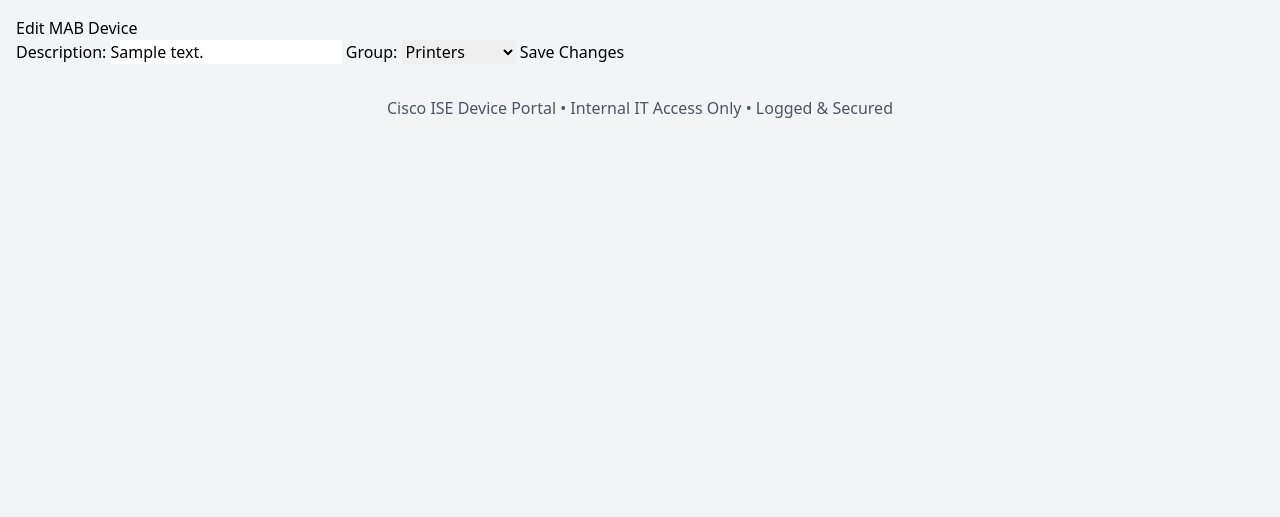
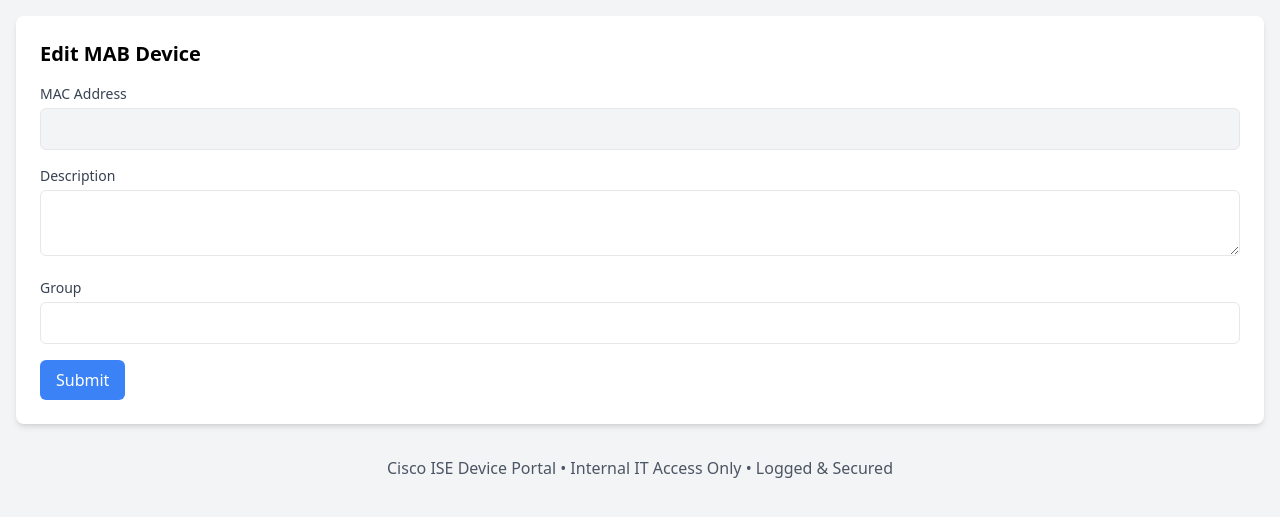
Before and after one commit to jddnd/mab-portal-replit, a Flask app: template templates/edit.html in a window 1280 px wide. Shown: the top 517 px of the page. Run offline with Flask 3, Linux system fonts and the light colour scheme; the visitor is signed in with stand-in values (Sample User, id 1); the template is opened without the code that fills it: most values are stand-ins (such as "Sample title", 1, 10 or a date in 2020); form fields are guessed from the names that the template uses; some libraries are stand-ins or nearby versions.

Commit message:
Update edit.html

```diff
--- a/templates/edit.html
+++ b/templates/edit.html
@@ -1,22 +1,28 @@
 {% extends "base.html" %}
 {% block content %}
-<div class="container">
-  <h2>Edit MAB Device</h2>
-  <form method="POST" action="/edit-device">
-    <input type="hidden" name="mac" value="{{ device.mac }}">
-
-    <label for="desc">Description:</label>
-    <input type="text" name="desc" value="{{ device.desc }}" required>
-
-    <label for="group">Group:</label>
-    <select name="group" required>
-      <option value="Printers" {% if device.group == 'Printers' %}selected{% endif %}>Printers</option>
-      <option value="IoT_Meeting" {% if device.group == 'IoT_Meeting' %}selected{% endif %}>IoT_Meeting</option>
-      <option value="Mgmt_AP" {% if device.group == 'Mgmt_AP' %}selected{% endif %}>Mgmt_AP</option>
-      <option value="Mgmt_SW" {% if device.group == 'Mgmt_SW' %}selected{% endif %}>Mgmt_SW</option>
-    </select>
-
-    <button type="submit">Save Changes</button>
-  </form>
+<div class="bg-white p-6 rounded-lg shadow-md">
+    <h2 class="text-xl font-semibold mb-4">Edit MAB Device</h2>
+    <form method="POST" class="space-y-4">
+        {{ form.hidden_tag() }}
+        <div>
+            <label class="block text-sm font-medium text-gray-700">MAC Address</label>
+            {{ form.mac(class="mt-1 p-2 w-full border rounded-md bg-gray-100") }}
+        </div>
+        <div>
+            <label class="block text-sm font-medium text-gray-700">Description</label>
+            {{ form.description(class="mt-1 p-2 w-full border rounded-md") }}
+            {% if form.description.errors %}
+                <p class="text-red-500 text-sm">{{ form.description.errors[0] }}</p>
+            {% endif %}
+        </div>
+        <div>
+            <label class="block text-sm font-medium text-gray-700">Group</label>
+            {{ form.group(class="mt-1 p-2 w-full border rounded-md") }}
+            {% if form.group.errors %}
+                <p class="text-red-500 text-sm">{{ form.group.errors[0] }}</p>
+            {% endif %}
+        </div>
+        {{ form.submit(class="bg-blue-500 text-white px-4 py-2 rounded-md hover:bg-blue-600") }}
+    </form>
 </div>
 {% endblock %}
```
